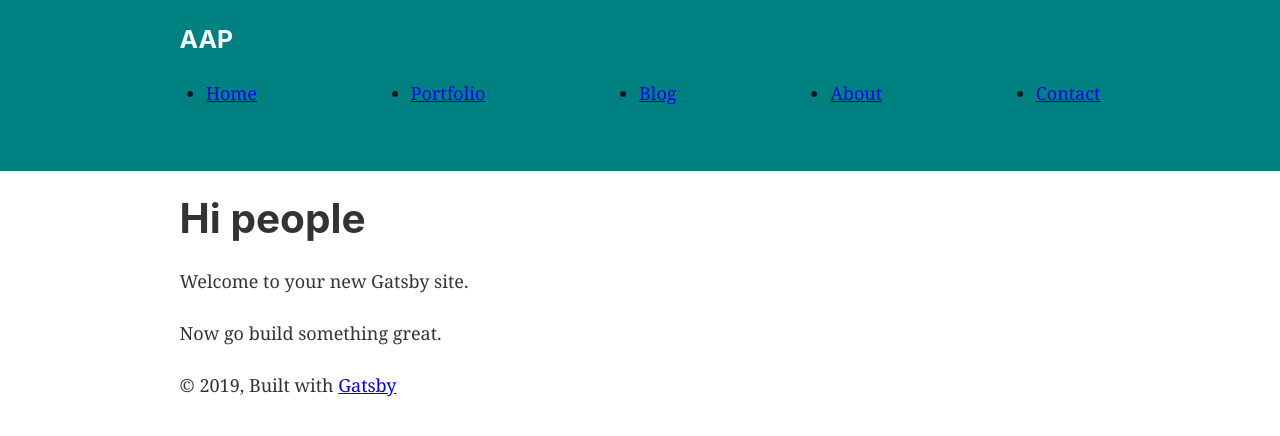
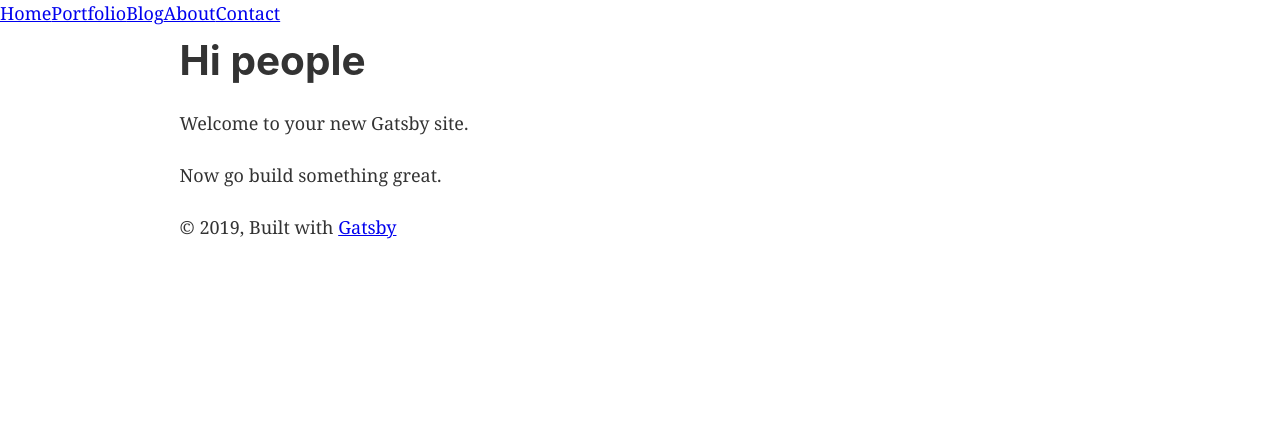
Before and after one commit to adamayd/angelaaydphotography, a Gatsby site: page / in a window 1280 px wide. Built offline with nearby package versions, Linux system fonts and the light colour scheme; Gatsby itself is replaced by a stand-in of ours.

Commit message:
restructured nav links to use gatsby-config and graphQL

```diff
--- a/gatsby-config.js
+++ b/gatsby-config.js
@@ -1,8 +1,30 @@
 module.exports = {
   siteMetadata: {
-    title: `Gatsby Default Starter`,
-    description: `Kick off your next, great Gatsby project with this default starter. This barebones starter ships with the main Gatsby configuration files you might need.`,
-    author: `@gatsbyjs`,
+    title: `Angela Ayd Photography`,
+    menuLinks: [
+      {
+        name: `Home`,
+        link: `/`
+      },
+      {
+        name: `Portfolio`,
+        link: `/portfolio`
+      },
+      {
+        name: `Blog`,
+        link: `/blog`
+      },
+      {
+        name: `About`,
+        link: `/about`
+      },
+      {
+        name: `Contact`,
+        link: `/contact`
+      }
+    ],
+    description: `Capturing the moments that mean the most`,
+    author: `Eleven 23 Studios`,
   },
   plugins: [
     `gatsby-plugin-react-helmet`,
--- a/src/components/header.js
+++ b/src/components/header.js
@@ -1,10 +1,10 @@
 import React from 'react'
-import NavBar from './navbar';
+// import NavBar from './navbar';
 import { Link } from 'gatsby'
 import PropTypes from 'prop-types'
 
-const Header = ({ siteTitle }) => (
-  <div
+const Header = ({ siteTitle, menuLinks }) => (
+  /*<div
     style={{
       background: `teal`,
       marginBottom: `1.45rem`,
@@ -29,7 +29,15 @@ const Header = ({ siteTitle }) => (
       </Link>
       <NavBar/>
     </div>
-  </div>
+  </div> */
+  <nav style={{ display: 'flex', flex: 1 }}>
+    {
+      menuLinks.map(link =>
+        <li key={link.name} style={{ 'listStyleType': 'none' }}>
+          <Link to={link.link}>{link.name}</Link>
+        </li>)
+    }
+  </nav>
 )
 
 Header.propTypes = {
--- a/src/components/layout.js
+++ b/src/components/layout.js
@@ -11,14 +11,19 @@ const Layout = ({ children }) => (
       query SiteTitleQuery {
         site {
           siteMetadata {
-            title
+            title,
+            description,
+            menuLinks {
+              name,
+              link
+            }
           }
         }
       }
     `}
     render={data => (
       <>
-        <Header siteTitle={data.site.siteMetadata.title} />
+        <Header menuLinks={data.site.siteMetadata.menuLinks} siteTitle={data.site.siteMetadata.title} />
         <div
           style={{
             margin: `0 auto`,
```
